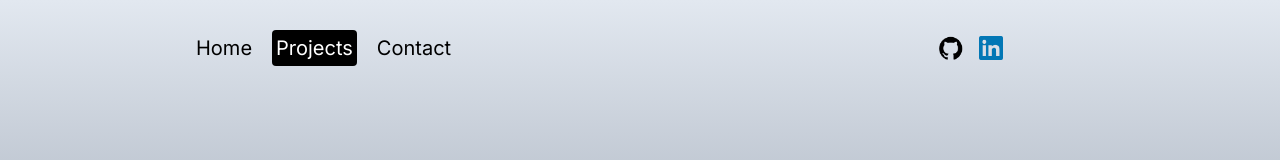
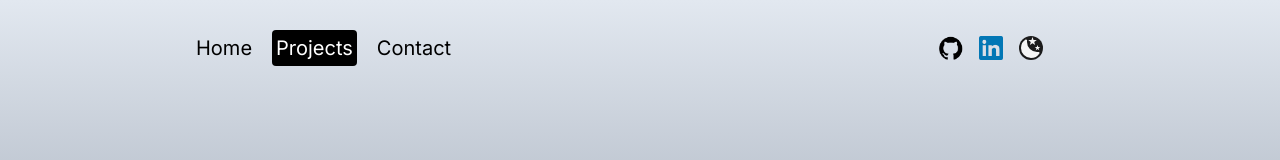
Before and after one commit to MaorSaadia/MyPortfolio, a Next.js app: page /projects in a window 1280 px wide. Shown: the top 160 px of the page. Built offline with nearby package versions, Linux system fonts and the light colour scheme.

Commit message:
added darkTheme hooks and fixes some bugs

```diff
--- a/src/app/components/navbar.jsx
+++ b/src/app/components/navbar.jsx
@@ -2,11 +2,12 @@
 
 import { useState } from "react";
 import { motion } from "framer-motion";
+import { MoonIcon, SunIcon } from "./Icons";
 import Image from "next/image";
 import Link from "next/link";
+
 import NavLink from "./NavLink";
 import useThemeSwitcher from "../hooks/useThemeSwitcher";
-import { MoonIcon, SunIcon } from "./Icons";
 
 const links = [
   { url: "/", title: "Home" },
@@ -17,6 +18,7 @@ const links = [
 const NavBar = () => {
   const [mode, setMode] = useThemeSwitcher();
   const [open, setOpen] = useState(false);
+  console.log("Current mode:", mode);
 
   const topVariants = {
     closed: {
@@ -81,13 +83,25 @@ const NavBar = () => {
       {/* LOGO */}
 
       {/* SOCIAL */}
-      <div className="hidden md:flex gap-4 w-1/6">
+      <div className="hidden md:flex gap-4 w-1/6 ">
         <Link href="/">
           <Image src="/github.png" alt="" width={24} height={24} />
         </Link>
         <Link href="/">
           <Image src="/linkedin.png" alt="" width={24} height={24} />
         </Link>
+        <button
+          onClick={() => setMode(mode === "light" ? "dark" : "light")}
+          className={`justify-center rounded-full
+          ${mode === "light" ? "bg-dark text-light" : "bg-light text-dark"}
+          `}
+        >
+          {mode === "dark" ? (
+            <SunIcon className={"fill-dark"} />
+          ) : (
+            <MoonIcon className={"fill-dark"} />
+          )}
+        </button>
       </div>
 
       {/* RESPONSIVE MENU */}
@@ -130,18 +144,6 @@ const NavBar = () => {
                 <Link href={link.url}>{link.title}</Link>
               </motion.div>
             ))}
-            <button
-              onClick={() => setMode(mode === "light" ? "dark" : "light")}
-              className={`ml-3 flex items-center justify-center rounded-full p-1
-          ${mode === "light" ? "bg-dark text-light" : "bg-light text-dark"}
-          `}
-            >
-              {mode === "dark" ? (
-                <SunIcon className={"fill-dark"} />
-              ) : (
-                <MoonIcon className={"fill-dark"} />
-              )}
-            </button>
           </motion.div>
         )}
       </div>
--- a/src/app/components/transitionProvider.jsx
+++ b/src/app/components/transitionProvider.jsx
@@ -4,7 +4,7 @@ import { usePathname } from "next/navigation";
 import { motion } from "framer-motion";
 import { AnimatePresence } from "framer-motion";
 
-import NavBar from "./navbar";
+import NavBar from "./NavBar";
 
 const TransitionProvider = ({ children }) => {
   const pathName = usePathname();
--- a/src/app/projects/page.jsx
+++ b/src/app/projects/page.jsx
@@ -1,6 +1,6 @@
 "use client";
 
-import RecentProjects from "../components/recentProjects";
+import RecentProjects from "../components/RecentProjects";
 import { motion } from "framer-motion";
 
 const PortfolioPage = () => {
```
Also changed, not shown: public/moon-filled-to-sunny-filled-loop-transition.svg (added), public/sunny-filled-loop-to-moon-filled-loop-transition.svg (added).
